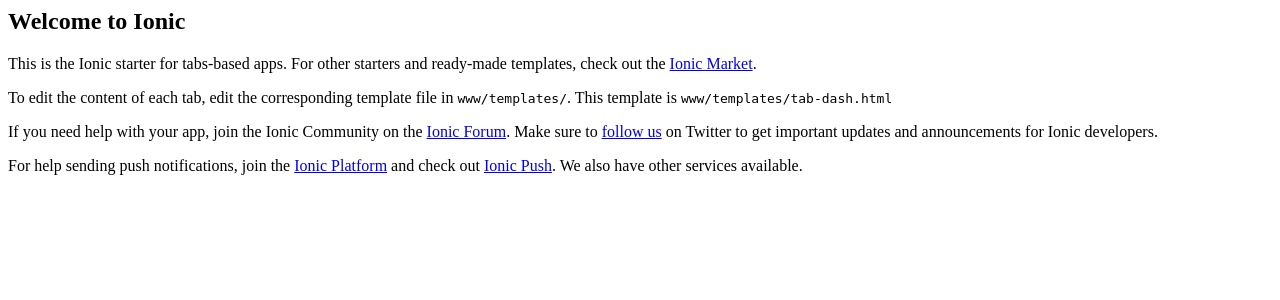
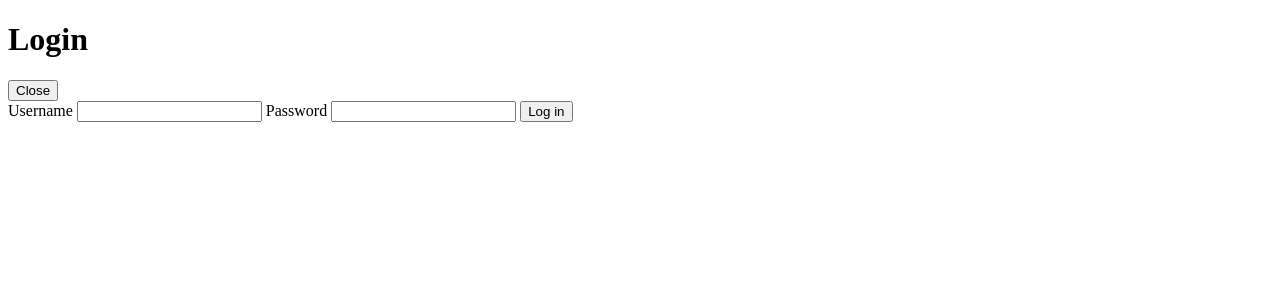
Before and after one commit to hbc2121/RefugeeHealthDataDevice, a Django app: template src/refugee-frontend/www/templates/tab-dash.html in a window 1280 px wide. Shown: the top 300 px of the page. Run offline with Django 3.2, Linux system fonts and the light colour scheme; the template is opened without the code that fills it, so the values that code supplies are empty.

Commit message:
Set up basic pages for login, answering questions, and getting access to information

```diff
--- a/src/refugee-frontend/www/templates/tab-dash.html
+++ b/src/refugee-frontend/www/templates/tab-dash.html
@@ -1,17 +1,32 @@
-<ion-view view-title="Dashboard">
-  <ion-content class="padding">
-    <h2>Welcome to Ionic</h2>
-    <p>
-    This is the Ionic starter for tabs-based apps. For other starters and ready-made templates, check out the <a href="http://market.ionic.io/starters" target="_blank">Ionic Market</a>.
-    </p>
-    <p>
-      To edit the content of each tab, edit the corresponding template file in <code>www/templates/</code>. This template is <code>www/templates/tab-dash.html</code>
-    </p>
-    <p>
-    If you need help with your app, join the Ionic Community on the <a href="http://forum.ionicframework.com" target="_blank">Ionic Forum</a>. Make sure to <a href="http://twitter.com/ionicframework" target="_blank">follow us</a> on Twitter to get important updates and announcements for Ionic developers.
-    </p>
-    <p>
-      For help sending push notifications, join the <a href="https://apps.ionic.io/signup" target="_blank">Ionic Platform</a> and check out <a href="http://docs.ionic.io/docs/push-overview" target="_blank">Ionic Push</a>. We also have other services available.
-    </p>
-  </ion-content>
+<!DOCTYPE html>
+
+<html lang="en">
+<ion-view view-title="Refugee Data Device">
+    <div class="modal">
+        <ion-header-bar>
+            <h1 class="title">Login</h1>
+            <div class="buttons">
+                <button class="button button-clear"
+                        ng-click="closeLogin()">Close</button>
+            </div>
+        </ion-header-bar>
+        <ion-content>
+            <form ng-submit="doLogin()">
+                <div class="list">
+                    <label class="item item-input">
+                        <span class="input-label">Username</span>
+                        <input type="text" ng-model="loginData.username">
+                    </label>
+                    <label class="item item-input">
+                        <span class="input-label">Password</span>
+                        <input type="password" ng-model="loginData.password">
+                    </label>
+                    <label class="item">
+                        <button class="button button-block button-positive"
+                                type="button" ng-click="doLogin()">Log in</button>
+                    </label>
+               </div>
+           </form>
+        </ion-content>
+    </div>
 </ion-view>
```
Also changed, not shown: src/refugee-frontend/www/templates/tab-account.html (+55 -7 lines), src/refugee-frontend/www/templates/tab-chats.html (+12 -15 lines), src/refugee-frontend/www/templates/distribute_setup.py (added).
